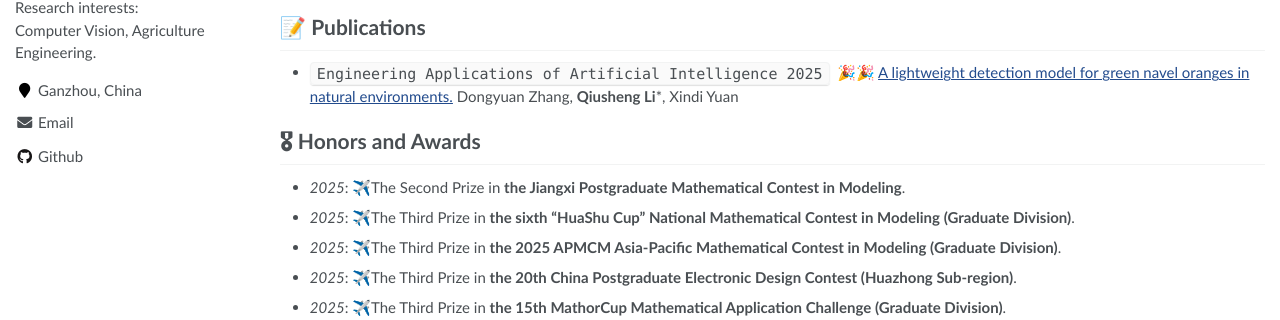
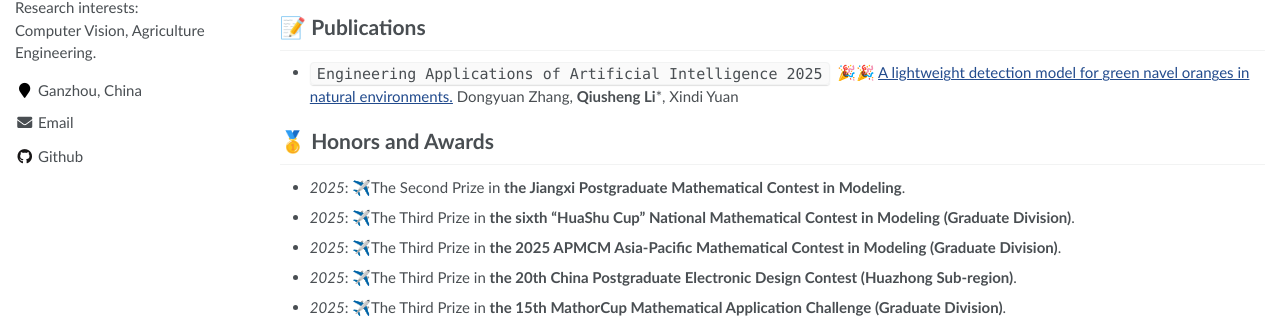
Before and after one commit to zhdongyuan/zhdongyuan.github.io, a Jekyll site: the page built from _pages/about.md, in a window 1280 px wide and 1105 px high. Shown: the part 357-677 px from the top of the window. Built offline with Jekyll 4.4.1, drawn with Linux system fonts in a browser that asks for light colours.

```diff
--- a/_pages/about.md
+++ b/_pages/about.md
@@ -29,7 +29,7 @@ My research interests primarily revolve around computer vision, agricultural eng
 
 - ``Engineering Applications of Artificial Intelligence 2025`` &nbsp;🎉🎉 [A lightweight detection model for green navel oranges in natural environments.](https://www.sciencedirect.com/science/article/abs/pii/S0952197625021657) Dongyuan Zhang, **Qiusheng Li***, Xindi Yuan
 
-# 🎖 Honors and Awards
+# 🥇 Honors and Awards
 - *2025*: ✈️The Second Prize in **the Jiangxi Postgraduate Mathematical Contest in Modeling**.
 - *2025*: ✈️The Third Prize in **the sixth "HuaShu Cup" National Mathematical Contest in Modeling (Graduate Division)**.
 - *2025*: ✈️The Third Prize in **the 2025 APMCM Asia-Pacific Mathematical Contest in Modeling (Graduate Division)**.
```
